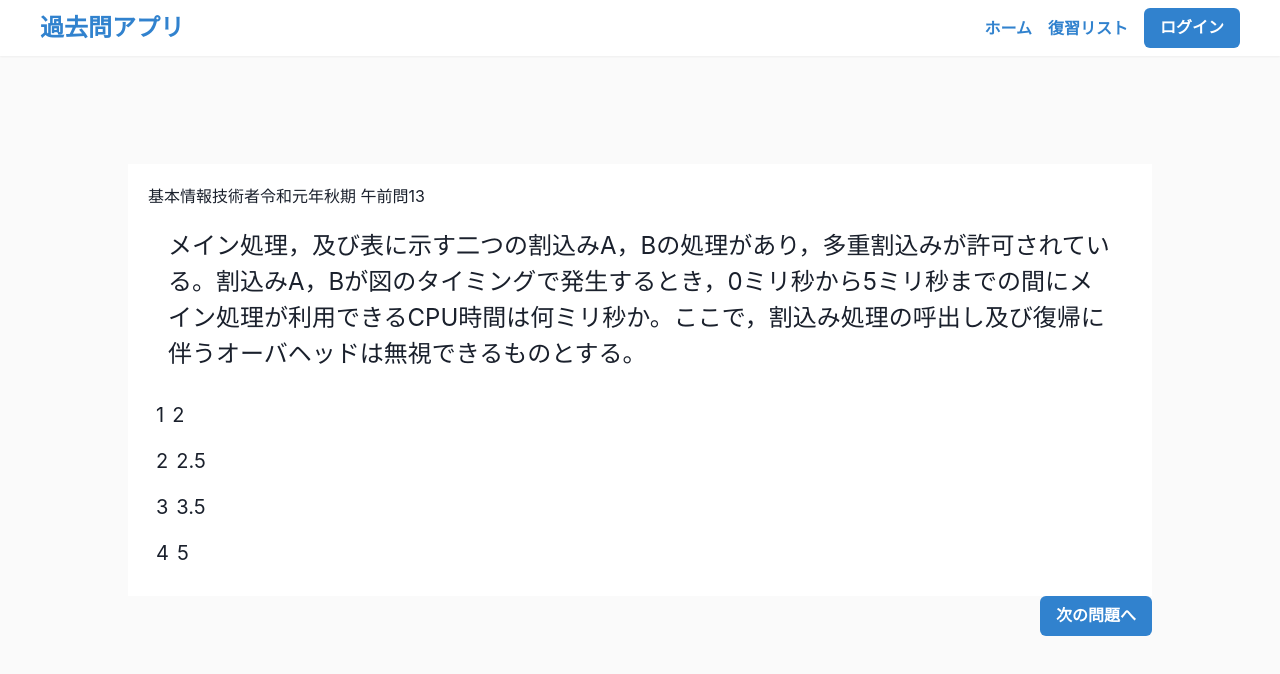
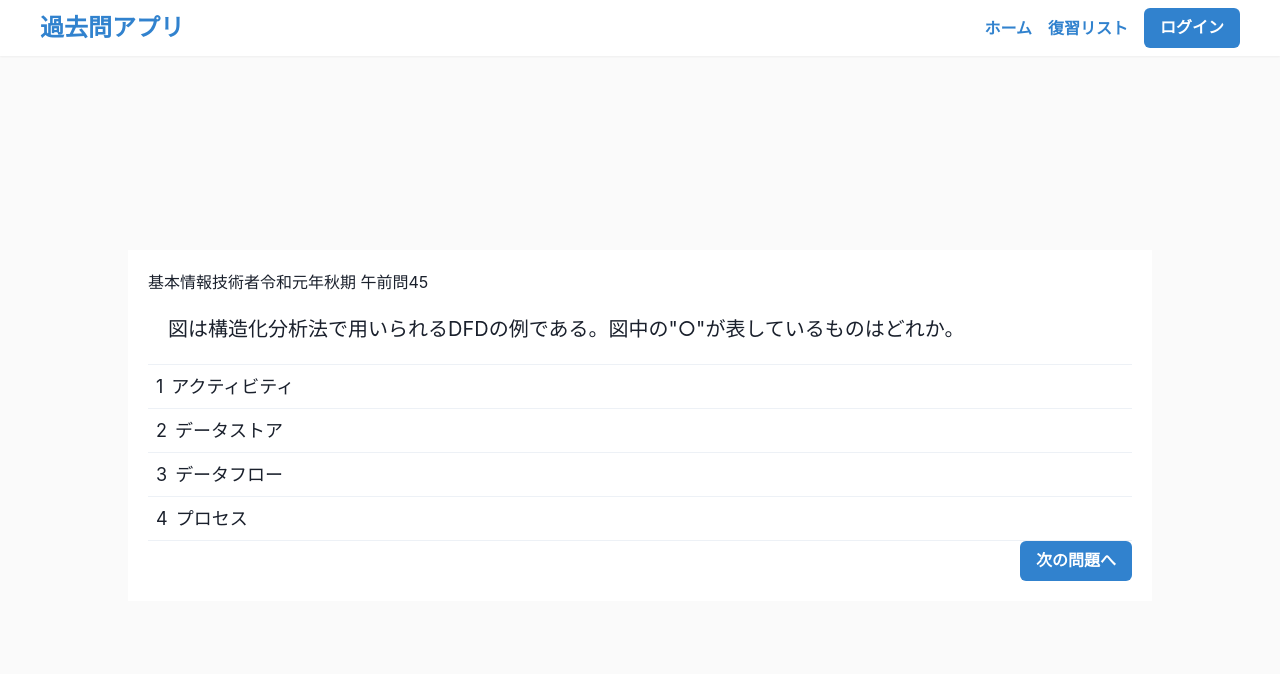
Before and after one commit to yudai2929/FE-app, a React (Create React App) app: page /quiz in a window 1280 px wide. Shown: the top 674 px of the page. Built offline with nearby package versions, Linux system fonts and the light colour scheme.

Commit message:
削除機能の追加

```diff
--- a/src/components/Header.tsx
+++ b/src/components/Header.tsx
@@ -27,6 +27,7 @@ export const Header = () => {
         position="fixed"
         w='100%'
         zIndex="100"
+
       >
         <HStack w='100%'>
           <Heading fontSize="2xl">過去問アプリ</Heading>
--- a/src/components/Layout.tsx
+++ b/src/components/Layout.tsx
@@ -6,7 +6,7 @@ interface Props{
 }
 export const Layout = ({children}:Props): JSX.Element=> {
   return (
-    <VStack as="main" h="100vh" justify="center" bgColor='rgba(0,0,0,0.02)'>
+    <VStack as="main" minH="100vh" pt='50px' justify="center" bgColor='rgba(0,0,0,0.02)'>
         {children}
     </VStack>
   )
--- a/src/components/QuizCard.tsx
+++ b/src/components/QuizCard.tsx
@@ -1,4 +1,4 @@
-import { Box, Text, HStack } from "@chakra-ui/react";
+import { Box, Text, HStack, Button, Divider } from "@chakra-ui/react";
 import React from "react";
 import { useState } from "react";
 import quiz from "../types/quiz";
@@ -9,48 +9,68 @@ interface Props {
   setIsAnswered(value: boolean): void;
   worngQuizs: quiz[];
   setWorngQuizs(value: quiz[]): void;
+  nextQuiz(): void;
 }
 
-export const QuizCard = ({ quiz, isAnswered, setIsAnswered, worngQuizs, setWorngQuizs }: Props): JSX.Element => {
+export const QuizCard = ({
+  quiz,
+  isAnswered,
+  setIsAnswered,
+  worngQuizs,
+  setWorngQuizs,
+  nextQuiz,
+}: Props): JSX.Element => {
   const [message, setMessage] = useState("");
 
   const hoverColor: string = isAnswered ? "white" : "blue.50";
 
   const handleClick = (choiceNumber: number) => {
+    if (isAnswered) {
+      alert("問題を選択してください")
+      return
+    }
     if (choiceNumber === quiz.answer) {
       setMessage("正解！");
     } else {
       setMessage(`不正解！正解は${quiz.answer}です`);
-      setWorngQuizs([...worngQuizs,quiz])
+      setWorngQuizs([...worngQuizs, quiz]);
     }
     setIsAnswered(true);
   };
 
   return (
-    <Box bgColor="#fff" p="5" w='100%'>
+    <Box bgColor="#fff" p="5" w="100%">
       <Text>{quiz.title}</Text>
-      <Text as="h1" fontSize="2xl" p="5">
+      <Text as="h1" fontSize="xl" p="5">
         {quiz.question}
       </Text>
+      <Divider/>
       {quiz.choices.map((choice: string, index: number) => {
         return (
-          <HStack
+          <Box key={index}>
+            <HStack
             p="2"
-            fontSize="xl"
+            fontSize="lg"
             as="button"
             w="100%"
             _hover={{ bgColor: hoverColor }}
             onClick={() => handleClick(index + 1)}
             disabled={isAnswered}
             cursor={isAnswered ? "text" : "pointer"}
-            key={index}
           >
-            <Text >{index + 1}</Text>
-            <Text textAlign='start'>{choice}</Text>
+            <Text>{index + 1}</Text>
+            <Text textAlign="start">{choice}</Text>
           </HStack>
+          <Divider/>
+          </Box>
         );
       })}
       <Text hidden={!isAnswered}>{message}</Text>
+      <Box w="100%" textAlign="end">
+        <Button bg="blue.500" color="white" onClick={nextQuiz}>
+          次の問題へ
+        </Button>
+      </Box>
     </Box>
   );
 };
--- /dev/null
+++ b/src/components/QuizRegister.tsx
@@ -0,0 +1,41 @@
+import { Box, Button, Text } from "@chakra-ui/react";
+import React, { useState } from "react";
+import quiz from "../types/quiz";
+import { collection, doc, setDoc } from "firebase/firestore";
+import db from "../firebase";
+
+interface Props {
+  quiz: quiz;
+}
+
+export const QuizRegister = ({ quiz }: Props): JSX.Element => {
+  const [isRegistered, setIsRegistered] = useState(false);
+  const setData = () => {
+    const quizRef = collection(db, "test");
+    setDoc(doc(quizRef, quiz.title), quiz);
+  };
+  const handleClick = () => {
+    setData();
+    setIsRegistered(true);
+  };
+  return (
+    <Box bgColor="#fff" p="5" w="100%">
+      <Text>{quiz.title}</Text>
+      <Text as="h1" fontSize="xl" p="5">
+        {quiz.question}
+      </Text>
+      <Box w="100%" textAlign="end">
+        <Button
+          bg="blue.500"
+          color="white"
+          onClick={handleClick}
+          disabled={isRegistered}
+          cursor={isRegistered ? "text" : "pointer"}
+          _hover={{ bgColor: 'none' }}
+        >
+          復習リストに追加
+        </Button>
+      </Box>
+    </Box>
+  );
+};
--- a/src/pages/List.tsx
+++ b/src/pages/List.tsx
@@ -1,32 +1,33 @@
 import React, { useEffect, useState } from "react";
 import { Layout } from "../components/Layout";
-import { Text } from "@chakra-ui/react";
-import { collection, getDocs, doc, setDoc } from "firebase/firestore";
+import { Text, VStack } from "@chakra-ui/react";
+import { collection, getDocs, onSnapshot } from "firebase/firestore";
 import db from "../firebase";
+import quiz from "../types/quiz";
+import { QuizDetail } from "./QuizDetail";
 export const List = (): JSX.Element => {
+  const [quizs, setQuizs] = useState<quiz[]>([]);
+
   const getData = async () => {
-    const querySnapshot = await getDocs(collection(db, "test"));
-    console.log(querySnapshot)
-    querySnapshot.forEach((doc) => {
-      console.log(doc.data());
+    const snapshot: any = await getDocs(collection(db, "test"));
+    let quizData: quiz[] = [];
+    snapshot.forEach((doc: any) => {
+      quizData = [doc.data(), ...quizData];
     });
+    setQuizs(quizData);
   };
 
-  const setData = async () => {
-    const citiesRef = collection(db, "test");
-    await setDoc(doc(citiesRef,'dd'), {
-      name: "San Francisco", state: "CA", country: "USA",
-      capital: false, population: 860000,
-      regions: ["west_coast", "norcal"] });
-  }
-
   useEffect(() => {
-    //setData()
+    getData();
   }, []);
 
   return (
     <Layout>
-      <Text>復習できるページです</Text>
+      <VStack w={{ base: "100%", md: "80%" }}>
+        {quizs.map((quiz, index) => {
+          return <QuizDetail key={index} quiz={quiz} />;
+        })}
+      </VStack>
     </Layout>
   );
 };
--- a/src/pages/Quiz.tsx
+++ b/src/pages/Quiz.tsx
@@ -1,24 +1,25 @@
-import { Box, Button } from "@chakra-ui/react";
+import { Box, Button, VStack } from "@chakra-ui/react";
 import React, { useState, useEffect } from "react";
 import { Layout } from "../components/Layout";
 import { QuizCard } from "../components/QuizCard";
 import { readQuiz } from "../logic/readQuiz";
 import { randomQuiz } from "../logic/randomQuiz";
 import quiz from "../types/quiz";
+import { QuizRegister } from "../components/QuizRegister";
 
 export const Quiz = (): JSX.Element => {
   const quizDatas: quiz[] = readQuiz("01_aki");
-  const NumOfQuests: number = 3;
+  const NumOfQuests: number = 6;
   const quizs: quiz[] = randomQuiz(quizDatas, NumOfQuests);
   const initialQuiz: quiz = quizs[0];
   const [quiz, setQuiz] = useState<quiz>(initialQuiz);
-  const [worngQuizs, setWorngQuizs] = useState<quiz[]>([])
+  const [worngQuizs, setWorngQuizs] = useState<quiz[]>([]);
   const [quizNumber, setQuizNumber] = useState(0);
   const [isAnswered, setIsAnswered] = useState(false);
   const [finished, setFinished] = useState(false);
 
   const handleClick = () => {
-    if (quizNumber === NumOfQuests-1) {
+    if (quizNumber === NumOfQuests - 1) {
       setFinished(true);
       return;
     }
@@ -27,13 +28,14 @@ export const Quiz = (): JSX.Element => {
     setQuizNumber(newQuizNumber);
     setQuiz(quizs[newQuizNumber]);
     setIsAnswered(false);
-
   };
 
   return (
     <Layout>
       {finished ? (
-        <Box w={{ base: "100%", md: "80%" }}>finished !</Box>
+        <VStack w={{ base: "100%", md: "80%" }}>
+          {worngQuizs.map((worngQuiz, index )=> {return <QuizRegister key={index} quiz={worngQuiz}/>})}
+        </VStack>
       ) : (
         <Box w={{ base: "100%", md: "80%" }}>
           <QuizCard
@@ -42,12 +44,8 @@ export const Quiz = (): JSX.Element => {
             setIsAnswered={setIsAnswered}
             worngQuizs={worngQuizs}
             setWorngQuizs={setWorngQuizs}
+            nextQuiz={handleClick}
           />
-          <Box w="100%" textAlign="end">
-            <Button bg="blue.500" color="white" onClick={handleClick}>
-              次の問題へ
-            </Button>
-          </Box>
         </Box>
       )}
     </Layout>
--- /dev/null
+++ b/src/pages/QuizDetail.tsx
@@ -0,0 +1,47 @@
+import { Box, Button, Divider, HStack, Text } from "@chakra-ui/react";
+import React, { useState } from "react";
+import quiz from "../types/quiz";
+import { doc, deleteDoc } from "firebase/firestore";
+import db from "../firebase";
+interface Props {
+  quiz: quiz;
+}
+export const QuizDetail = ({ quiz }: Props): JSX.Element => {
+  const [btnMsg, setBtnMsg] = useState("答えを見る");
+  const [isAnswered, setIsAnswered] = useState(false);
+  const btnColor = isAnswered ? "red.500" : "blue.500"
+  const DeleteData = async () => {
+    await deleteDoc(doc(db, "test", quiz.title));
+  }
+  const handleClick = () => {
+    setBtnMsg("削除する");
+    setIsAnswered(true);
+    DeleteData();
+  };
+  return (
+    <Box bgColor="#fff" p="5" w="100%">
+      <Text>{quiz.title}</Text>
+      <Text as="h1" fontSize="xl" p="5">
+        {quiz.question}
+      </Text>
+      <Divider />
+      {quiz.choices.map((choice: string, index: number) => {
+        return (
+          <Box key={index}>
+            <HStack p="2" fontSize="lg" w="100%">
+              <Text>{index + 1}</Text>
+              <Text textAlign="start">{choice}</Text>
+            </HStack>
+            <Divider />
+          </Box>
+        );
+      })}
+      <Text hidden={!isAnswered}>正解は{quiz.answer}です</Text>
+      <Box w="100%" textAlign="end">
+        <Button bg={btnColor} color="white" _hover={{bgColor:'none'}} onClick={handleClick}>
+          {btnMsg}
+        </Button>
+      </Box>
+    </Box>
+  );
+};
```
